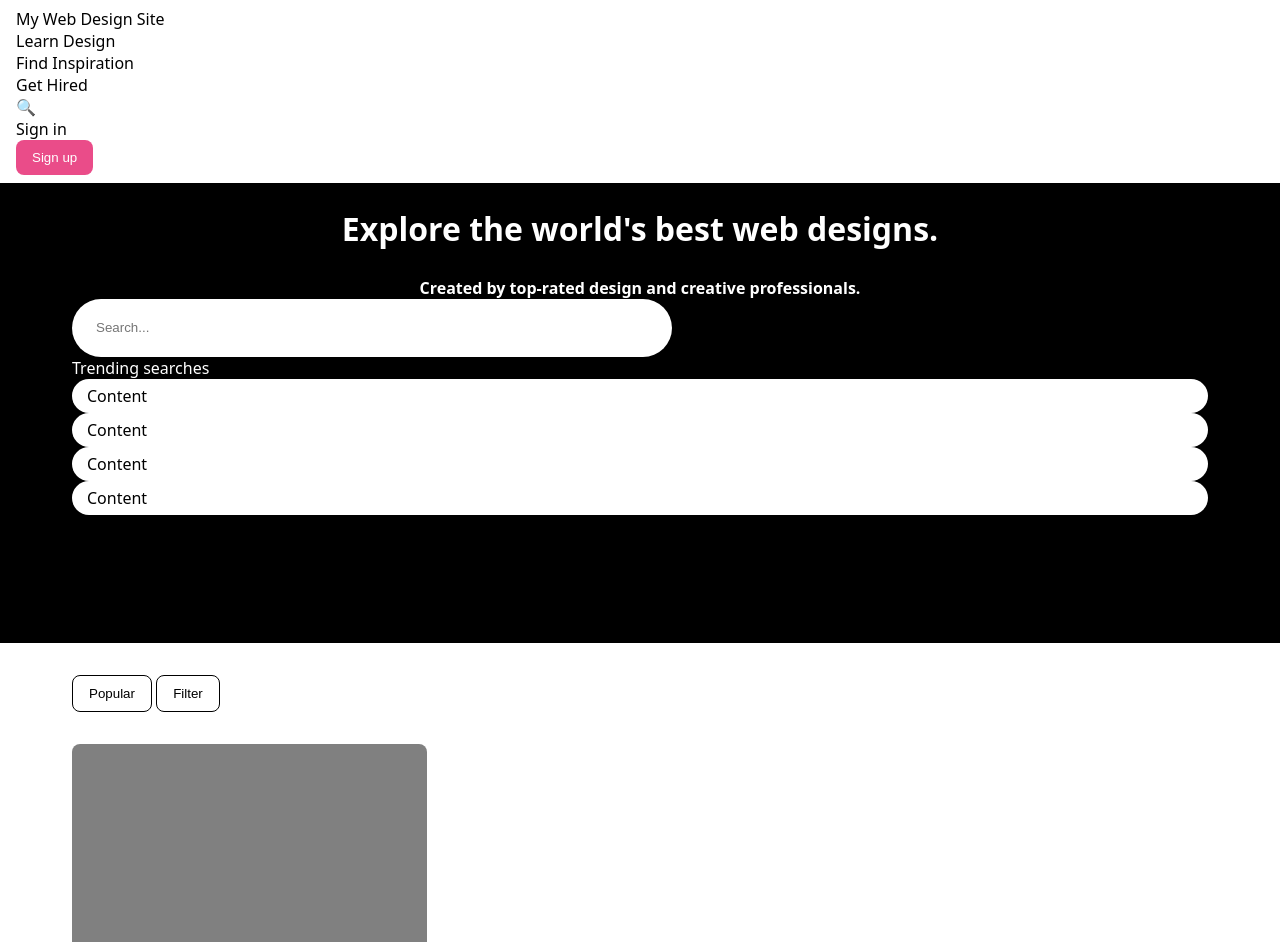
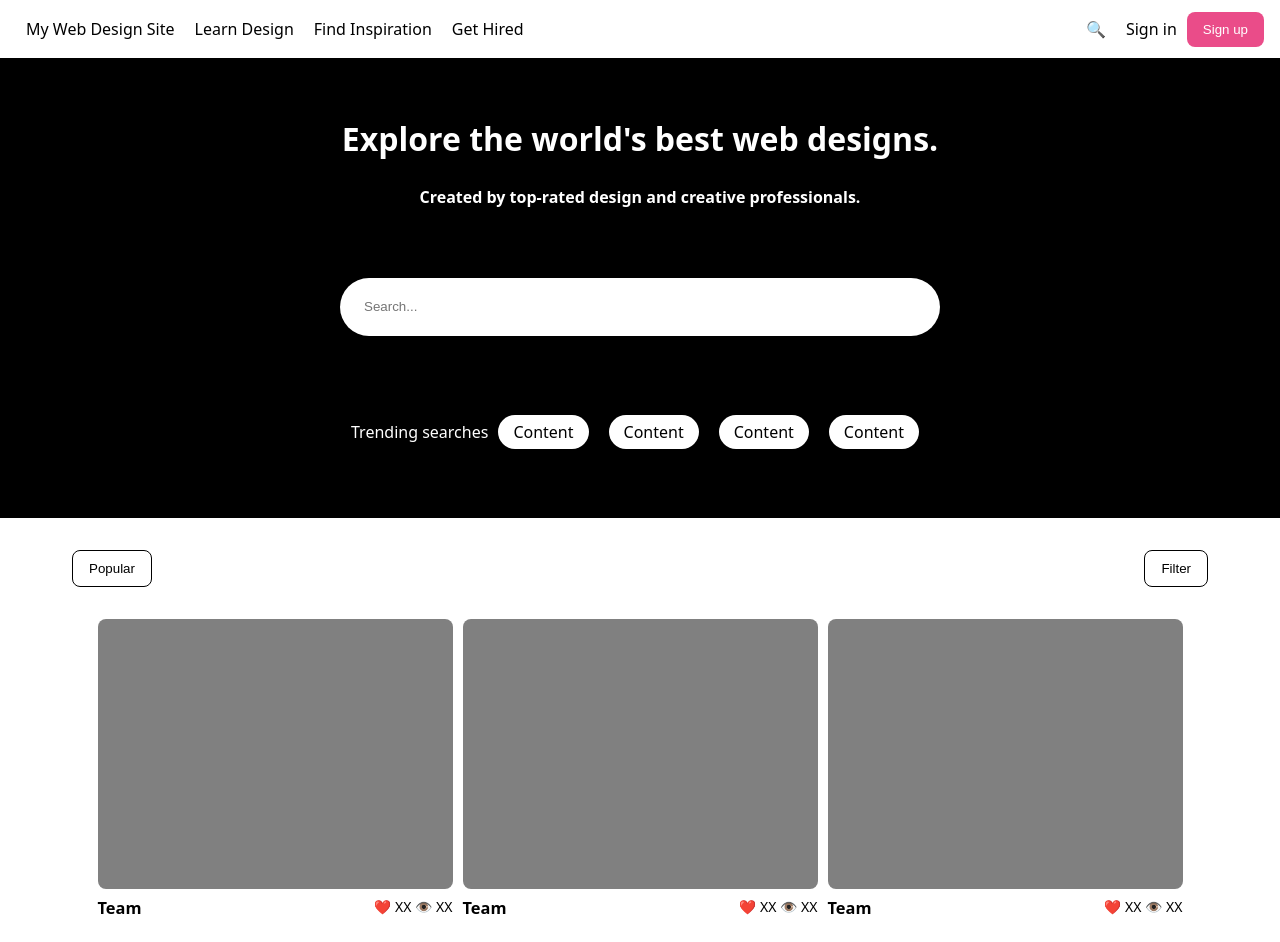
Before and after one commit to mahalabsi/flexbox-lab, a plain HTML site: page index.html in a window 1280 px wide. Shown: the top 942 px of the page. Drawn offline with Linux system fonts and the light colour scheme.

Commit message:
last update

```diff
--- a/index.html
+++ b/index.html
@@ -7,19 +7,20 @@
     <link rel="stylesheet" href="/style.css" />
   </head>
   <body>
-    <nav>
-      <div id="destinations">
+    <nav class="flex">
+      <div class="flex" id="destinations">
         <p>My Web Design Site</p>
         <p>Learn Design</p>
         <p>Find Inspiration</p>
         <p>Get Hired</p>
       </div>
-      <div id="actions">
+      <div class="flex" id="actions">
         <p>🔍</p>
         <p>Sign in</p>
         <button>Sign up</button>
       </div>
     </nav>
+
     <section id="hero">
       <div id="headers">
         <h1>Explore the world's best web designs.</h1>
@@ -34,10 +35,12 @@
         <p>Content</p>
       </div>
     </section>
+
     <div id="subnav">
       <button id="sort">Popular</button>
       <button id="filter">Filter</button>
     </div>
+
     <main>
       <article class="card">
         <div class="img-placeholder"></div>
--- a/style.css
+++ b/style.css
@@ -6,11 +6,13 @@ body {
   background-color: gray;
   font-family: system-ui, sans-serif;
   margin: 0;
+  /* display: flex; */
 }
 
 nav {
   background-color: white;
   padding: 8px 16px;
+  display: flex;
 }
 
 p {
@@ -22,6 +24,10 @@ section {
   background-color: black;
   color: white;
   padding: 24px 72px;
+  display: flex;
+  flex-direction: column;
+  align-items: center;
+  justify-content: space-around;
 }
 
 h1,
@@ -51,6 +57,11 @@ input {
 main {
   background-color: white;
   padding: 32px 72px;
+  display: flex;
+  flex-wrap: wrap;
+  gap: 10px;
+  align-items: center;
+  justify-content: center;
 }
 
 nav button {
@@ -71,6 +82,9 @@ nav button {
 
 .card-footer {
   font-size: 14px;
+  display: flex;
+  /* flex-direction: row; */
+  justify-content: space-between;
 }
 
 .card-footer * {
@@ -80,6 +94,8 @@ nav button {
 #subnav {
   padding: 32px 72px 0;
   background-color: white;
+  display: flex;
+  justify-content: space-between;
 }
 
 #subnav button {
@@ -94,4 +110,32 @@ nav button {
   color: black;
   border-radius: 50px;
   padding: 6px 15px;
+  margin: 10px;
+  /* align-items: center; */
+  justify-content: space-evenly;
 }
+
+.flex {
+  display: flex;
+  justify-content: space-between;
+  align-items: center;
+}
+
+#destinations p {
+  justify-content: space-between;
+  margin: 10px;
+}
+
+#actions p {
+  justify-content: space-between;
+  margin: 10px;
+}
+
+#trending {
+  display: flex;
+  align-items: center;
+}
+/* s
+/* .card {
+  display: flex;
+} */
```
